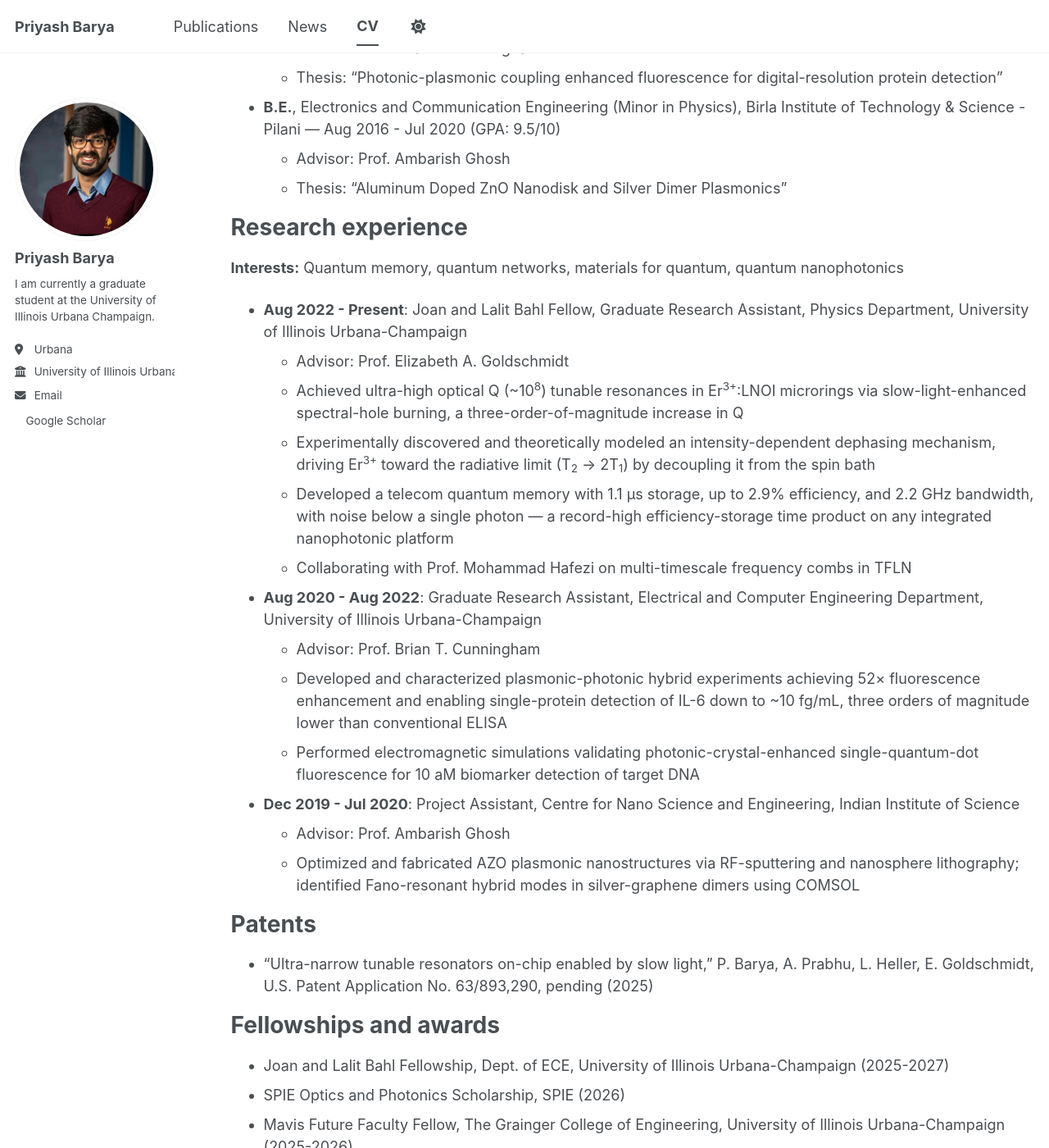
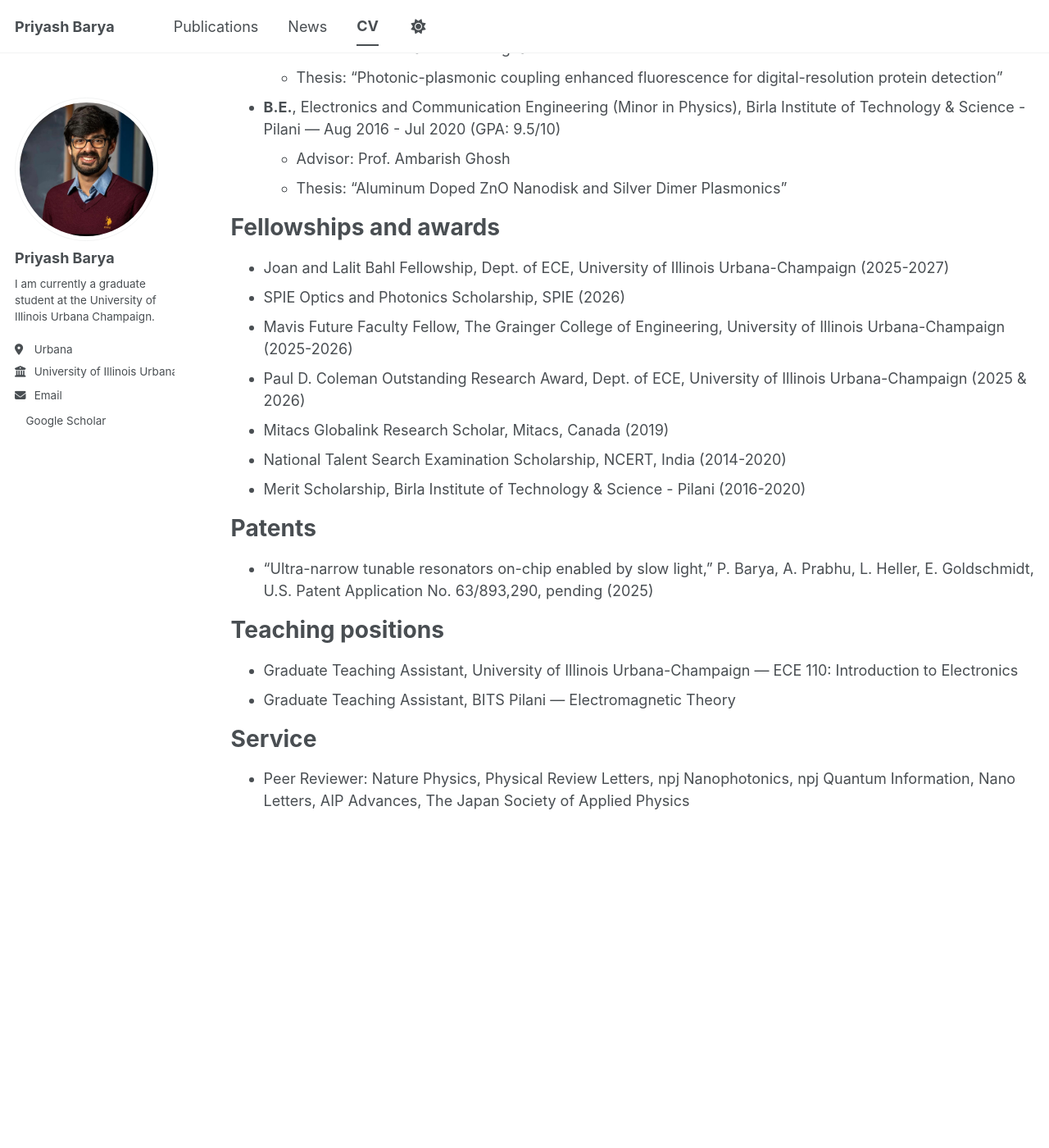
Before and after one commit to Priyash-Barya/Priyash-Barya.github.io, a Jekyll site: the page built from _pages/cv.md, in a window 1280 px wide and 1400 px high, scrolled down 412 px. Shown: the whole window at 82% size. Built offline with Jekyll 4.4.1, drawn with Linux system fonts in a browser that asks for light colours; a style sheet for code colours, icons or effects is not loaded; after the commit the page ends 1456 px from its top, so only the background shows below that; some of the changed text lies outside the part shown.

Commit message:
Update cv.md

```diff
--- a/_pages/cv.md
+++ b/_pages/cv.md
@@ -23,28 +23,6 @@ Education
   * Advisor: Prof. Ambarish Ghosh
   * Thesis: "Aluminum Doped ZnO Nanodisk and Silver Dimer Plasmonics"
 
-Research experience
-======
-**Interests:** Quantum memory, quantum networks, materials for quantum, quantum nanophotonics
-
-* **Aug 2022 - Present**: Joan and Lalit Bahl Fellow, Graduate Research Assistant, Physics Department, University of Illinois Urbana-Champaign
-  * Advisor: Prof. Elizabeth A. Goldschmidt
-  * Achieved ultra-high optical Q (~10<sup>8</sup>) tunable resonances in Er<sup>3+</sup>:LNOI microrings via slow-light-enhanced spectral-hole burning, a three-order-of-magnitude increase in Q
-  * Experimentally discovered and theoretically modeled an intensity-dependent dephasing mechanism, driving Er<sup>3+</sup> toward the radiative limit (T<sub>2</sub> → 2T<sub>1</sub>) by decoupling it from the spin bath
-  * Developed a telecom quantum memory with 1.1 µs storage, up to 2.9% efficiency, and 2.2 GHz bandwidth, with noise below a single photon — a record-high efficiency-storage time product on any integrated nanophotonic platform
-  * Collaborating with Prof. Mohammad Hafezi on multi-timescale frequency combs in TFLN
-* **Aug 2020 - Aug 2022**: Graduate Research Assistant, Electrical and Computer Engineering Department, University of Illinois Urbana-Champaign
-  * Advisor: Prof. Brian T. Cunningham
-  * Developed and characterized plasmonic-photonic hybrid experiments achieving 52× fluorescence enhancement and enabling single-protein detection of IL-6 down to ~10 fg/mL, three orders of magnitude lower than conventional ELISA
-  * Performed electromagnetic simulations validating photonic-crystal-enhanced single-quantum-dot fluorescence for 10 aM biomarker detection of target DNA
-* **Dec 2019 - Jul 2020**: Project Assistant, Centre for Nano Science and Engineering, Indian Institute of Science
-  * Advisor: Prof. Ambarish Ghosh
-  * Optimized and fabricated AZO plasmonic nanostructures via RF-sputtering and nanosphere lithography; identified Fano-resonant hybrid modes in silver-graphene dimers using COMSOL
-
-Patents
-======
-* "Ultra-narrow tunable resonators on-chip enabled by slow light," P. Barya, A. Prabhu, L. Heller, E. Goldschmidt, U.S. Patent Application No. 63/893,290, pending (2025)
-
 Fellowships and awards
 ======
 * Joan and Lalit Bahl Fellowship, Dept. of ECE, University of Illinois Urbana-Champaign (2025-2027)
@@ -55,22 +33,15 @@ Fellowships and awards
 * National Talent Search Examination Scholarship, NCERT, India (2014-2020)
 * Merit Scholarship, Birla Institute of Technology & Science - Pilani (2016-2020)
 
-Teaching positions and mentorship
+Patents
+======
+* "Ultra-narrow tunable resonators on-chip enabled by slow light," P. Barya, A. Prabhu, L. Heller, E. Goldschmidt, U.S. Patent Application No. 63/893,290, pending (2025)
+
+Teaching positions
 ======
 * Graduate Teaching Assistant, University of Illinois Urbana-Champaign — ECE 110: Introduction to Electronics
 * Graduate Teaching Assistant, BITS Pilani — Electromagnetic Theory
-* Goldschmidt Lab Mentorship, University of Illinois Urbana-Champaign — mentored 3 graduate students and 3 undergraduate students
 
-Outreach
-======
-* Actively involved in outreach events by IQUIST, HQAN, and CQE at UIUC, showcasing quantum phenomena to the general public
-* Volunteered at the IISc Open House 2020 to showcase science and engineering projects to the public
-* Volunteered at the RF/Microwave Active Circuit Design Workshop 2019, BITS Pilani, Hyderabad
-* Cognitio (2017) — visited numerous schools in Bangalore to assist students with career counseling
-
-Leadership
-======
-* Head of The Movie Club, BITS Pilani — managed the Catharsis Film Festival with 200+ participants from across India; led a 50+ member club organizing short-film making and film discussions; made 4 short films: Hyderabad Blues, Imagine, Furore, Epiphany
 
 Service
 ======
```
